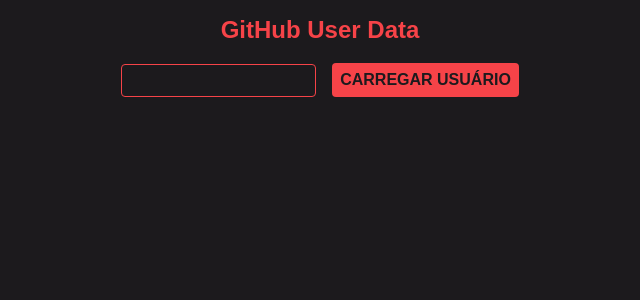
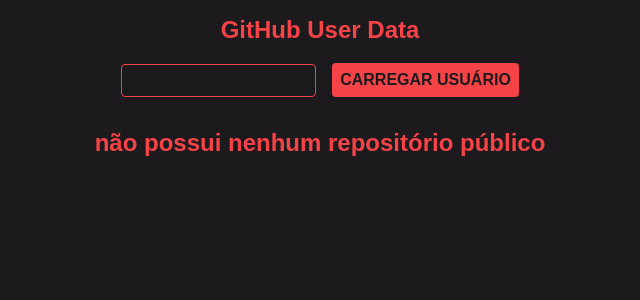
Before and after one commit to mariialauraa/vuejs-intro, a Vue app in the folder projects/github-user-data/: page / in a window 1280 px wide. Shown: the top 300 px of the page, without its empty margins (320-960 px from the left). Built offline with nearby package versions, Linux system fonts and the light colour scheme.

Commit message:
Reatividade e Estado

```diff
--- a/projects/github-user-data/src/components/CompositionApi.vue
+++ b/projects/github-user-data/src/components/CompositionApi.vue
@@ -1,5 +1,7 @@
 <script setup>
-import { reactive } from 'vue';
+import { reactive, ref, computed } from 'vue';
+
+const searchInput = ref('') //passa o valor inicial ('')
 
 const state = reactive({
   login: '',
@@ -7,12 +9,11 @@
   company: '',
   bio: '',
   avatar_url: '',
-  repos: [], //repositório
-  searchInput: ''
+  repos: [] //repositório
 })
 
 async function fetchGithubUser() {
-  const resposta = await fetch(`https://api.github.com/users/${state.searchInput}`)
+  const resposta = await fetch(`https://api.github.com/users/${searchInput.value}`)
   const { login, name, company, bio, avatar_url } = await resposta.json()
 
   state.login = login
@@ -31,12 +32,22 @@
 
   state.repos = repos
 }
+
+//o 'computed' é chamado 1x e só vai ser chamado de novo se o 'state.repos.length' mudar
+const reposCountMessage = computed(() => {
+  return state.repos.length > 0
+    ? `${state.name} possui ${state.repos.length} repositórios públicos`
+    : `${state.name} não possui nenhum repositório público`
+
+})
+
 </script>
 
 <template>
   <h2>GitHub User Data</h2>
-  <input type="text" v-model="state.searchInput">
+  <input type="text" v-model="searchInput">
   <button v-on:click="fetchGithubUser">Carregar Usuário</button>
+
   <div v-if="state.login !== ''">
     <img v-bind:src="state.avatar_url">
     <strong>@{{ state.login }}</strong>
@@ -45,7 +56,10 @@
     <span>{{ state.bio }}</span>
   </div>
 
-  <section v-if="state.repos.length > 0">
+  <section v-if="state.repos.length >= 0">
+    <!--uma contagem de repositório-->
+    <h2>{{ reposCountMessage }}</h2>
+
     <article v-for="repo of state.repos">
       <h3>{{ repo.full_name }}</h3>
       <p>{{ repo.description }}</p>
@@ -64,7 +78,8 @@
   height: 8rem;
 }
 
-h1, h2 {
+h1,
+h2 {
   color: #f64348;
   margin: 1rem auto .25rem;
 }
@@ -73,7 +88,7 @@
   margin: 1rem auto .25rem;
 }
 
-span{
+span {
   display: block;
   margin: 1rem auto;
 }
```
